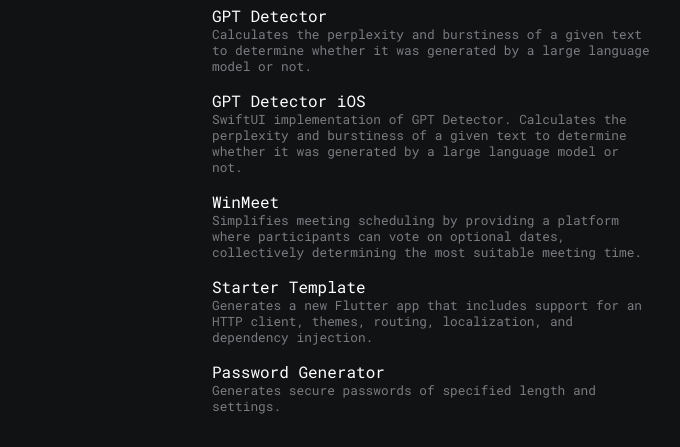
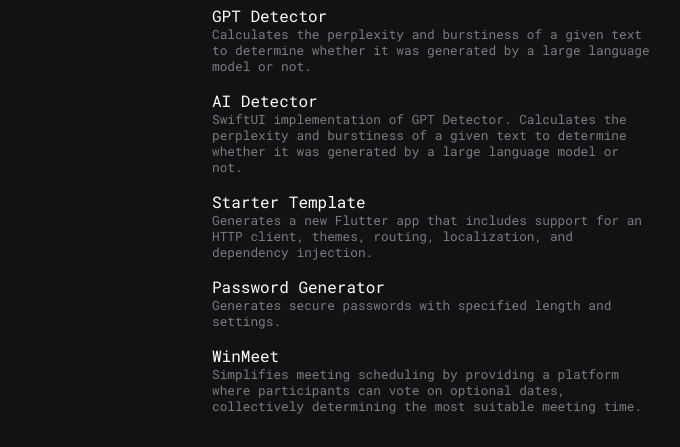
Before and after one commit to cem256/cem256.github.io, a plain HTML site: page index.html in a window 1280 px wide. Shown: the part 280-727 px from the top of the page, 428-1108 px from the left. Drawn offline with Linux system fonts and the light colour scheme.

Commit message:
update links for AI Detector, reorder projects

```diff
--- a/index.html
+++ b/index.html
@@ -51,23 +51,13 @@
           </p>
         </div>
         <div class="project">
-          <a href="https://github.com/cem256/GPT-Detector-iOS" target="_blank"
-            >GPT Detector iOS</a
+          <a href="https://github.com/cem256/AI-Detector-iOS" target="_blank"
+            >AI Detector</a
           >
           <p>
             SwiftUI implementation of GPT Detector. Calculates the perplexity
             and burstiness of a given text to determine whether it was generated
             by a large language model or not.
-          </p>
-        </div>
-        <div class="project">
-          <a href="https://github.com/cem256/winmeet_mobile" target="_blank"
-            >WinMeet</a
-          >
-          <p>
-            Simplifies meeting scheduling by providing a platform where
-            participants can vote on optional dates, collectively determining
-            the most suitable meeting time.
           </p>
         </div>
         <div class="project">
@@ -83,8 +73,19 @@
           <a href="https://github.com/cem256/password_generator" target="_blank"
             >Password Generator</a
           >
-          <p>Generates secure passwords of specified length and settings.</p>
+          <p>Generates secure passwords with specified length and settings.</p>
         </div>
+        <div class="project">
+          <a href="https://github.com/cem256/winmeet_mobile" target="_blank"
+            >WinMeet</a
+          >
+          <p>
+            Simplifies meeting scheduling by providing a platform where
+            participants can vote on optional dates, collectively determining
+            the most suitable meeting time.
+          </p>
+        </div>
+
         <h2>Contact</h2>
         <a href="mailto:cem256.dev@gmail.com">cem256.dev@gmail.com</a>
       </div>
```
